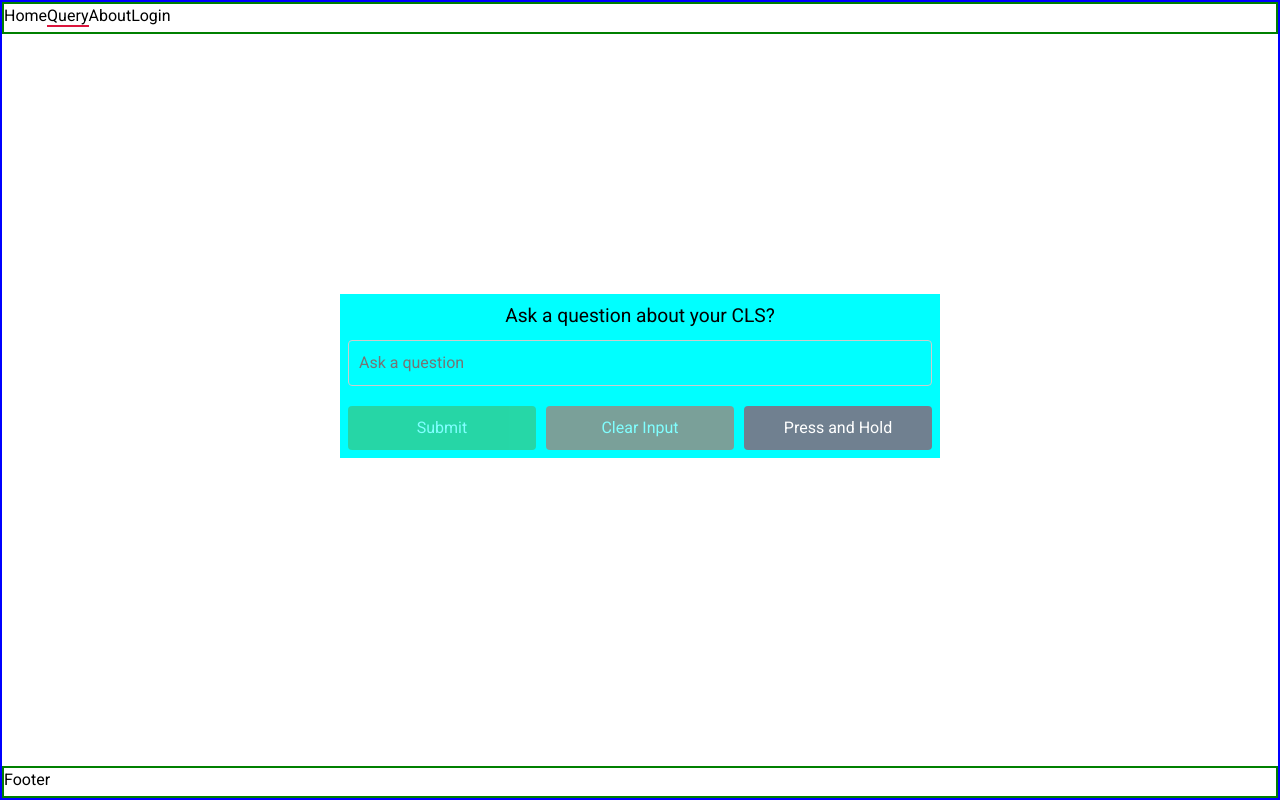
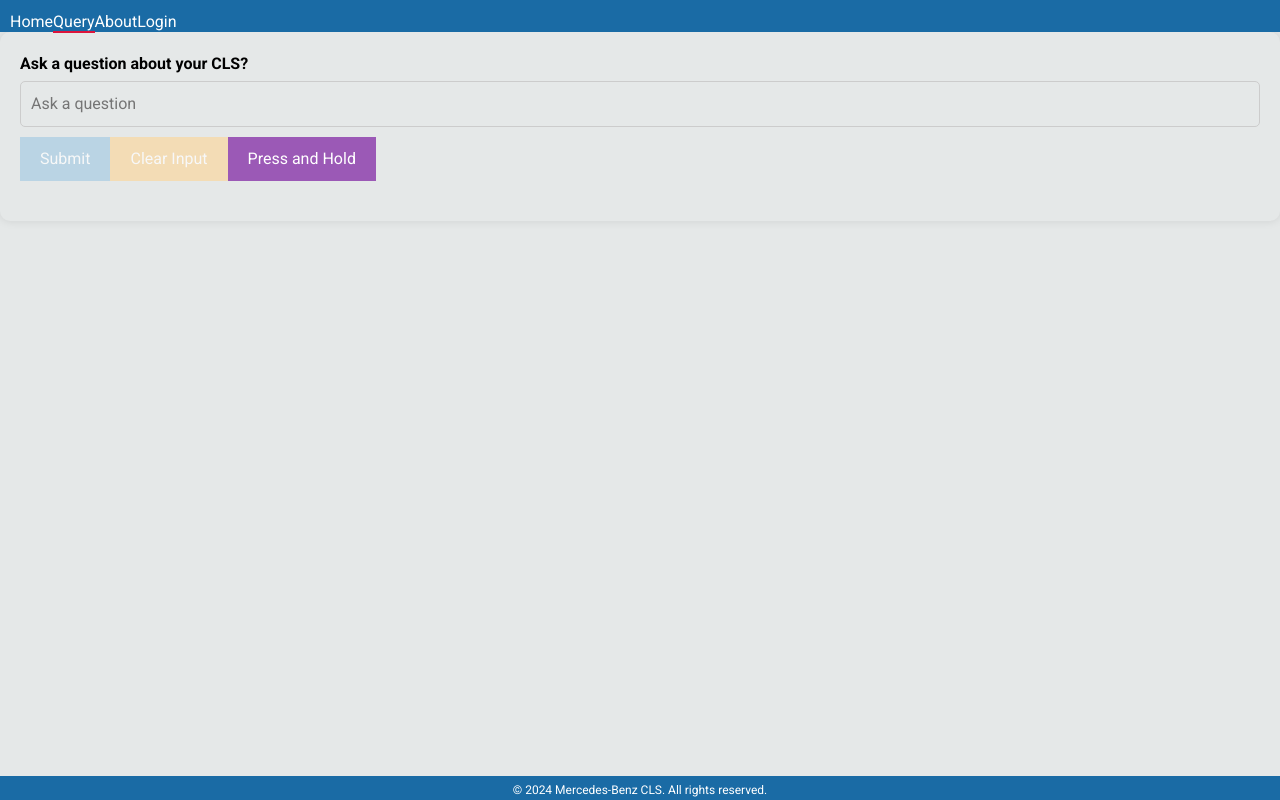
Before and after one commit to MeGallin/langchainPinecone, a React (Vite) app in the folder FE/: page /query in a window 1280 px wide. Built offline with nearby package versions, Linux system fonts and the light colour scheme.

Commit message:
colour updates

```diff
--- a/FE/src/App.css
+++ b/FE/src/App.css
@@ -1,6 +1,18 @@
 :root {
   --header-height: 2em; /* Adjust the height as needed */
   --footer-height: 2em; /* Adjust the height as needed */
+  --primary-color: #2e86c1;
+  --secondary-color: #f39c12;
+  --accent-color: #9b59b6;
+  --neutral-color: #e5e8e8;
+  --primary-color-dark: #1a6ba5;
+  --primary-color-light: #a9cce3;
+  --secondary-color-dark: #d68910;
+  --secondary-color-light: #fad7a0;
+  --accent-color-dark: #884ea0;
+  --accent-color-light: #d2b4de;
+  --active-listening-color: #f7dc6f;
+  --error-color: #e74c3c;
 }
 
 /* Apply the font to the entire body */
@@ -8,6 +20,7 @@ body {
   font-family: 'Roboto', sans-serif;
   font-size: 16px;
   line-height: 1.5;
+  background-color: var(--neutral-color);
 }
 
 /* Optionally, set different font weights for headings and other elements */
@@ -35,23 +48,31 @@ html {
 }
 
 #main-container {
-  border: 2px solid blue;
   display: flex;
   flex-direction: column;
   min-height: 100vh;
 }
 
 header {
-  border: 2px solid green;
   width: 100%;
   height: var(--header-height);
+  background-color: var(--primary-color-dark);
+  color: white;
+  padding: 10px;
+  position: sticky;
+  top: 0;
 }
 
 footer {
-  border: 2px solid green;
   margin-top: auto;
   width: 100%;
   height: var(--footer-height);
+  background-color: var(--primary-color-dark);
+  color: white;
+  padding-top: 0.4em;
+
+  text-align: center;
+  font-size: 0.75em;
 }
 
 /* Active for Routes */
--- a/FE/src/components/common/Footer.tsx
+++ b/FE/src/components/common/Footer.tsx
@@ -1,5 +1,9 @@
 const Footer = () => {
-  return <footer>Footer</footer>;
+  return (
+    <footer>
+      <p>&copy; 2024 Mercedes-Benz CLS. All rights reserved.</p>
+    </footer>
+  );
 };
 
 export default Footer;
--- a/FE/src/components/question/QuestionComponent.css
+++ b/FE/src/components/question/QuestionComponent.css
@@ -1,177 +1,133 @@
-.question-form-container {
-  display: flex;
-  flex-direction: column;
-  align-items: center;
-  justify-content: center;
-  padding: 20px;
-  box-sizing: border-box;
-  text-align: center;
-  height: calc(98vh - (var(--header-height) + var(--footer-height)));
-  overflow-y: auto;
-  width: auto;
+/* Base styles for buttons */
+button {
+  border: none;
+  padding: 10px 20px;
+  font-size: 16px;
+  cursor: pointer;
+  transition:
+    background-color 0.3s,
+    color 0.3s;
 }
 
-.question-form {
-  display: flex;
-  flex-direction: column;
-  align-items: center;
-  width: 100%;
-  max-width: 600px;
-  background-color: aqua;
-  padding: 0.5em;
+/* Disabled button styles */
+button:disabled {
+  cursor: not-allowed;
+  opacity: 0.7;
 }
 
-.question-form label {
-  font-size: 1.2em;
+/* Submit button styles */
+button.submit-btn {
+  background-color: var(--primary-color);
+  color: #fff;
+}
+button.submit-btn:hover:not(:disabled) {
+  background-color: var(--primary-color-dark);
+}
+button.submit-btn:disabled {
+  background-color: var(--primary-color-light);
+}
+
+/* Clear Input button styles */
+button.button-clear {
+  background-color: var(--secondary-color);
+  color: #fff;
+}
+button.button-clear:hover:not(:disabled) {
+  background-color: var(--secondary-color-dark);
+}
+button.button-clear:disabled {
+  background-color: var(--secondary-color-light);
+}
+
+/* Voice Input button styles */
+button.button-voice {
+  background-color: var(--accent-color);
+  color: #fff;
+}
+button.button-voice:hover:not(:disabled) {
+  background-color: var(--accent-color-dark);
+}
+button.button-voice:disabled {
+  background-color: var(--accent-color-light);
+}
+
+/* Voice Input active listening state */
+button.button-voice.listening {
+  background-color: var(--active-listening-color);
+  color: #000;
+}
+
+/* Form container */
+.question-form-container {
+  background-color: var(--neutral-color);
+  padding: 20px;
+  border-radius: 10px;
+  box-shadow: 0 0 10px rgba(0, 0, 0, 0.1);
+}
+
+/* Input styles */
+input[type='text'] {
+  width: 100%;
+  padding: 10px;
+  font-size: 16px;
+  border: 1px solid #ccc;
+  border-radius: 5px;
   margin-bottom: 10px;
 }
 
-.question-form input {
-  width: 100%;
-  padding: 10px;
-  margin-bottom: 10px;
-  border: 1px solid #ccc;
-  border-radius: 4px;
-  box-sizing: border-box;
+/* Label styles */
+label {
+  font-weight: bold;
+  margin-bottom: 5px;
+  display: block;
 }
 
-.button-container {
-  display: flex;
-  justify-content: center;
-  gap: 10px;
-  margin-top: 10px;
-  width: 100%;
+/* Spinner styles */
+.spinner {
+  border: 4px solid #f3f3f3;
+  border-radius: 50%;
+  border-top: 4px solid var(--primary-color);
+  width: 20px;
+  height: 20px;
+  animation: spin 2s linear infinite;
 }
 
-.button-container button {
-  flex: 1;
-  padding: 10px;
-  border: none;
-  border-radius: 4px;
-  cursor: pointer;
+@keyframes spin {
+  0% {
+    transform: rotate(0deg);
+  }
+  100% {
+    transform: rotate(360deg);
+  }
 }
 
-.submit-btn {
-  background-color: #4caf50;
-  color: white;
+/* Error message styles */
+.error {
+  color: var(--error-color);
+  margin-top: 10px;
+  font-weight: bold;
 }
 
-.button-clear {
-  background-color: #f44336;
-  color: white;
+/* Response container */
+.responses-container {
+  margin-top: 20px;
 }
 
-.button-voice {
-  background-color: slategray;
-  color: white;
-}
-.responses-container {
-  overflow-y: auto;
-  max-width: 600px;
-  padding: 0.5em;
-}
+/* Individual response styles */
 .response {
-  margin-top: 20px;
-  text-align: left;
-  background-color: pink;
-  padding: 0.5em;
+  background-color: #fff;
+  border: 1px solid #ccc;
+  padding: 10px;
+  border-radius: 5px;
+  margin-bottom: 10px;
 }
 
 .response h3 {
-  margin: 0 0 5px;
+  margin: 0;
+  color: var(--primary-color);
 }
 
 .response p {
-  margin: 0;
+  margin: 5px 0 0;
+  color: #333;
 }
-
-.error {
-  color: red;
-  margin-top: 10px;
-}
-
-.responses {
-  margin-top: 20px;
-  width: 100%;
-  max-width: 600px;
-  box-sizing: border-box;
-}
-
-.spinner {
-  border: 4px solid rgba(0, 0, 0, 0.1);
-  border-left-color: #4caf50;
-  border-radius: 50%;
-  width: 40px;
-  height: 40px;
-  animation: spin 1s linear infinite;
-  margin-top: 20px;
-}
-
-/* Add these styles to your existing CSS file */
-
-button:disabled {
-  background-color: #ccc;
-  cursor: not-allowed;
-  opacity: 0.5;
-}
-
-button.submit-btn:disabled {
-  background-color: #4caf50; /* Adjust to your preferred color */
-}
-
-button.button-clear:disabled {
-  background-color: #f44336; /* Adjust to your preferred color */
-}
-
-button.button-voice:disabled {
-  background-color: #2196f3; /* Adjust to your preferred color */
-}
-
-/* Add these styles to your existing CSS file */
-
-button:disabled {
-  background-color: #ccc;
-  cursor: not-allowed;
-  opacity: 0.5;
-}
-
-button.submit-btn:disabled {
-  background-color: #4caf50; /* Adjust to your preferred color */
-}
-
-button.button-clear:disabled {
-  background-color: #f44336; /* Adjust to your preferred color */
-}
-
-button.button-voice:disabled {
-  background-color: #2196f3; /* Adjust to your preferred color */
-}
-
-button.button-voice.listening {
-  background-color: #ffeb3b; /* Adjust to your preferred color for active listening state */
-  color: black;
-}
-
-/* Media queries */
-@media (max-width: 600px) {
-  .question-form-container {
-    padding: 10px;
-  }
-
-  .question-form {
-    width: 100%;
-  }
-
-  .button-container {
-    flex-direction: column;
-    gap: 5px;
-  }
-
-  .button-container button {
-    width: 100%;
-  }
-
-  .response {
-    text-align: center;
-  }
-}
--- /dev/null
+++ b/FE/src/views/home/HomeView.css
@@ -0,0 +1,38 @@
+.home-page {
+  text-align: center;
+}
+
+.hero-section {
+  background-color: var(--primary-color);
+  color: white;
+  padding: 50px 20px;
+}
+
+.hero-content {
+  max-width: 800px;
+  margin: 0 auto;
+}
+
+.main {
+  padding: 20px;
+}
+
+.intro-section,
+.question-section,
+.features-section,
+.faq-section {
+  background-color: white;
+  margin: 20px 0;
+  padding: 20px;
+  box-shadow: 0 0 10px rgba(0, 0, 0, 0.1);
+}
+
+ul {
+  text-align: left;
+  padding-left: 20px;
+}
+
+.faq {
+  text-align: left;
+  margin-top: 10px;
+}
--- a/FE/src/views/home/HomeView.tsx
+++ b/FE/src/views/home/HomeView.tsx
@@ -1,5 +1,72 @@
+import './HomeView.css';
+
 const HomeView = () => {
-  return <div>HomeView</div>;
+  return (
+    <>
+      <main>
+        <section className="intro-section">
+          <h2>About the Mercedes-Benz CLS</h2>
+          <p>
+            The Mercedes-Benz CLS is an iconic model that seamlessly combines
+            elegant design, cutting-edge technology, and thrilling performance.
+            From its distinctive coupe-like silhouette to its luxurious
+            interior, the CLS is crafted to deliver an unparalleled driving
+            experience.
+          </p>
+        </section>
+
+        <section className="features-section">
+          <h2>Key Features of the Mercedes-Benz CLS</h2>
+          <ul>
+            <li>
+              <strong>Design:</strong> Sleek and aerodynamic, the CLS features a
+              coupe-like roofline and a bold front grille.
+            </li>
+            <li>
+              <strong>Performance:</strong> Equipped with powerful engines and
+              advanced suspension systems for a smooth, dynamic ride.
+            </li>
+            <li>
+              <strong>Technology:</strong> State-of-the-art infotainment system,
+              advanced driver assistance features, and more.
+            </li>
+            <li>
+              <strong>Comfort:</strong> Luxurious interiors with premium
+              materials, customizable ambient lighting, and spacious seating.
+            </li>
+          </ul>
+        </section>
+
+        <section className="faq-section">
+          <h2>Frequently Asked Questions</h2>
+          <div className="faq">
+            <h3>What are the engine options for the Mercedes-Benz CLS?</h3>
+            <p>
+              The CLS offers a range of powerful engine options, including
+              inline-6 turbo and V8 biturbo engines, providing exceptional
+              performance and efficiency.
+            </p>
+          </div>
+          <div className="faq">
+            <h3>What advanced safety features are available in the CLS?</h3>
+            <p>
+              The CLS is equipped with numerous safety features such as Active
+              Brake Assist, Lane Keeping Assist, and the innovative PRE-SAFE®
+              system.
+            </p>
+          </div>
+          <div className="faq">
+            <h3>How does the CLS stand out in terms of luxury and comfort?</h3>
+            <p>
+              The CLS offers a luxurious cabin with high-quality materials,
+              advanced climate control, and ergonomic seating designed for
+              maximum comfort on long drives.
+            </p>
+          </div>
+        </section>
+      </main>
+    </>
+  );
 };
 
 export default HomeView;
```
